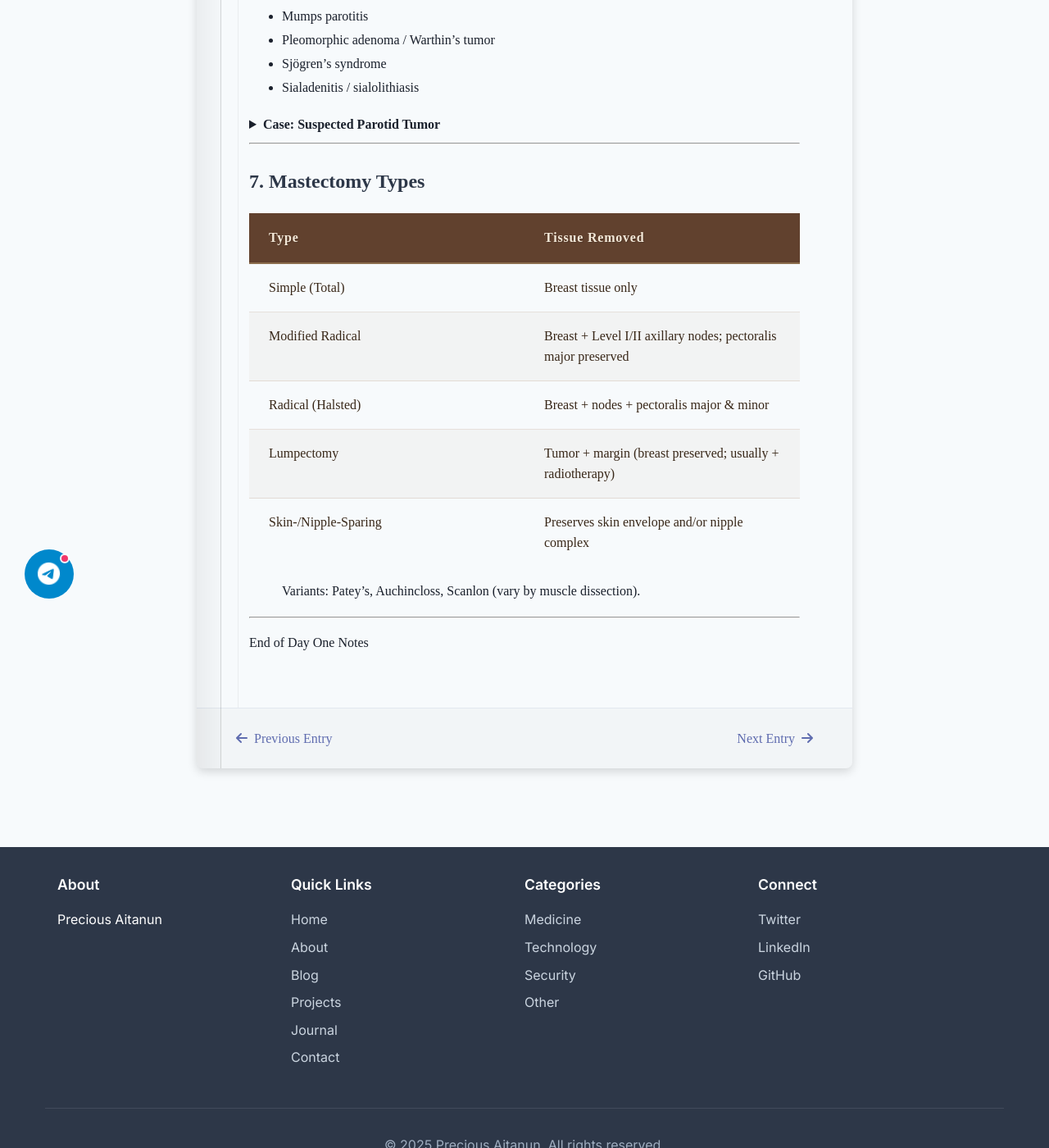
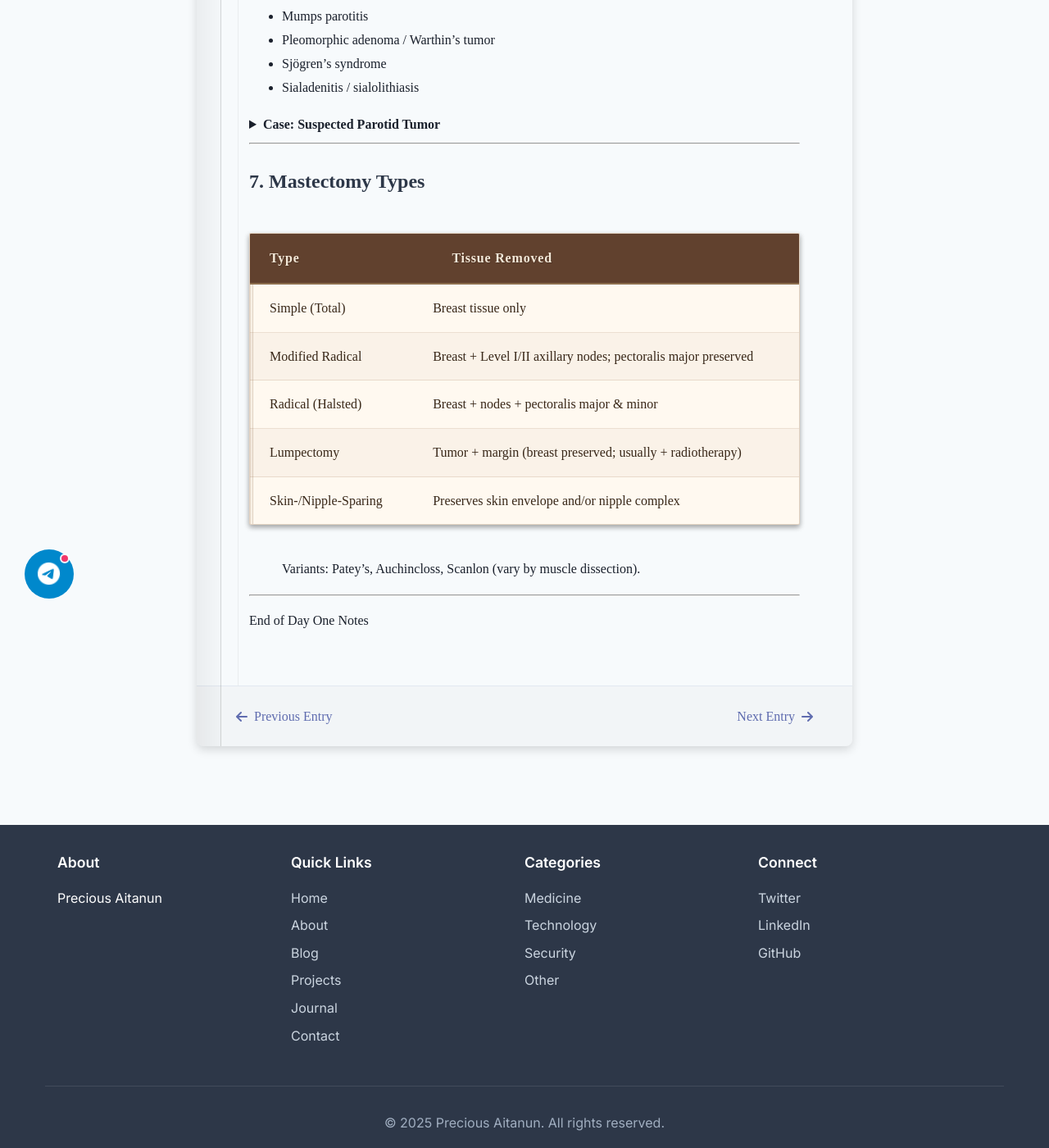
Before and after one commit to Nadira3/Nadira3.github.io, a Jekyll site: the page built from _journal/2025-04-23-general-surgery-two.markdown, in a window 1280 px wide and 1400 px high, scrolled down 1679 px. Shown: the whole window at 82% size. Built offline with Jekyll 4.4.1, drawn with Linux system fonts in a browser that asks for light colours; some web fonts are replaced.

Commit message:
Revert "Update main.css"
This reverts commit 3b3ed3e80b25eb3014d0796d63be6266c5c5f08e.

```diff
--- a/assets/css/main.css
+++ b/assets/css/main.css
@@ -81,28 +81,24 @@ img {
   max-width: 100%;
   height: auto;
 }
-
 /* Tables */
 /* Book-style Table Styling that works with markdown-generated tables */
-.table-container {
+table {
+  width: 100%;
+  border-collapse: separate;
+  border-spacing: 0;
   margin: 2.5rem 0;
-  position: relative;
-  overflow-x: auto;
-  max-width: 100%;
+  font-family: 'Libre Baskerville', serif;
   background: #fff9f0; /* Cream background for aged paper look */
   border: 1px solid rgba(160, 120, 85, 0.3);
   border-radius: 2px;
   box-shadow:
     0 3px 6px rgba(0,0,0,0.16),
     0 3px 6px rgba(0,0,0,0.23);
-}
-
-table {
-  width: 100%;
-  border-collapse: separate;
-  border-spacing: 0;
-  font-family: 'Libre Baskerville', serif;
-  table-layout: fixed; /* Ensures columns maintain their width */
+  position: relative;
+  display: block; /* Critical for enabling overflow scrolling */
+  overflow-x: auto; /* Enable horizontal scrolling */
+  max-width: 100%;
 }
 
 /* Table headers */
@@ -110,10 +106,10 @@ thead {
   position: sticky;
   top: 0;
   z-index: 10;
+}
+
+th {
   background-color: #61412e; /* Rich brown color */
-}
-
-th {
   color: #f3e8d8;
   font-weight: 700;
   text-align: left;
@@ -122,10 +118,7 @@ th {
   border-bottom: 2px solid #8c6e4e;
   text-shadow: 1px 1px 0 rgba(0,0,0,0.2);
   letter-spacing: 0.05em;
-  vertical-align: top;
-  /* Allow text to wrap in headers */
-  white-space: normal;
-  word-wrap: break-word;
+  white-space: nowrap; /* Prevent text wrapping */
 }
 
 /* Table rows */
@@ -134,8 +127,6 @@ td {
   border-bottom: 1px solid rgba(160, 120, 85, 0.2);
   color: #382718;
   line-height: 1.6;
-  vertical-align: top;
-  word-wrap: break-word;
 }
 
 /* Last row no bottom border */
@@ -165,35 +156,55 @@ tbody tr:hover {
   z-index: 2;
 }
 
+/* Ensure minimum width for the table to prevent squashing */
+table tbody, table thead {
+  min-width: 650px;
+  display: table;
+  width: 100%;
+}
+
 /* Responsive adjustments */
 @media (max-width: 768px) {
   th, td {
     padding: 0.75rem 1rem;
     font-size: 0.9rem;
   }
+
+  /* Subtle scroll indicator instead of shadow */
+  table {
+    background-image:
+      radial-gradient(
+        circle at right center,
+        rgba(160, 120, 85, 0.05),
+        transparent 70%
+      );
+    background-size: 15% 100%;
+    background-repeat: no-repeat;
+    background-position: right center;
+  }
 }
 
 /* Optional: Custom scrollbar styling for a more vintage look */
-.table-container::-webkit-scrollbar {
+table::-webkit-scrollbar {
   width: 10px;
   height: 8px;
 }
 
-.table-container::-webkit-scrollbar-track {
+table::-webkit-scrollbar-track {
   background: rgba(160, 120, 85, 0.1);
 }
 
-.table-container::-webkit-scrollbar-thumb {
+table::-webkit-scrollbar-thumb {
   background: rgba(160, 120, 85, 0.5);
   border-radius: 5px;
 }
 
-.table-container::-webkit-scrollbar-thumb:hover {
+table::-webkit-scrollbar-thumb:hover {
   background: rgba(160, 120, 85, 0.7);
 }
 
 /* Add aged paper texture effect (optional) */
-.table-container::before {
+table::before {
   content: '';
   position: absolute;
   top: 0;
@@ -207,11 +218,11 @@ tbody tr:hover {
 }
 
 /* Add subtle book binding effect */
-.table-container {
+table {
   position: relative;
 }
 
-.table-container::after {
+table::after {
   content: '';
   position: absolute;
   left: 0;
@@ -226,16 +237,6 @@ tbody tr:hover {
   border-right: 1px solid rgba(120, 80, 40, 0.1);
   pointer-events: none;
   z-index: 1;
-}
-
-/* Optional: For tables with many columns, you might want this helper class */
-.column-sizing-equal table {
-  table-layout: fixed;
-}
-
-.column-sizing-equal th,
-.column-sizing-equal td {
-  width: auto;
 }
 
 /* Navigation */
```
